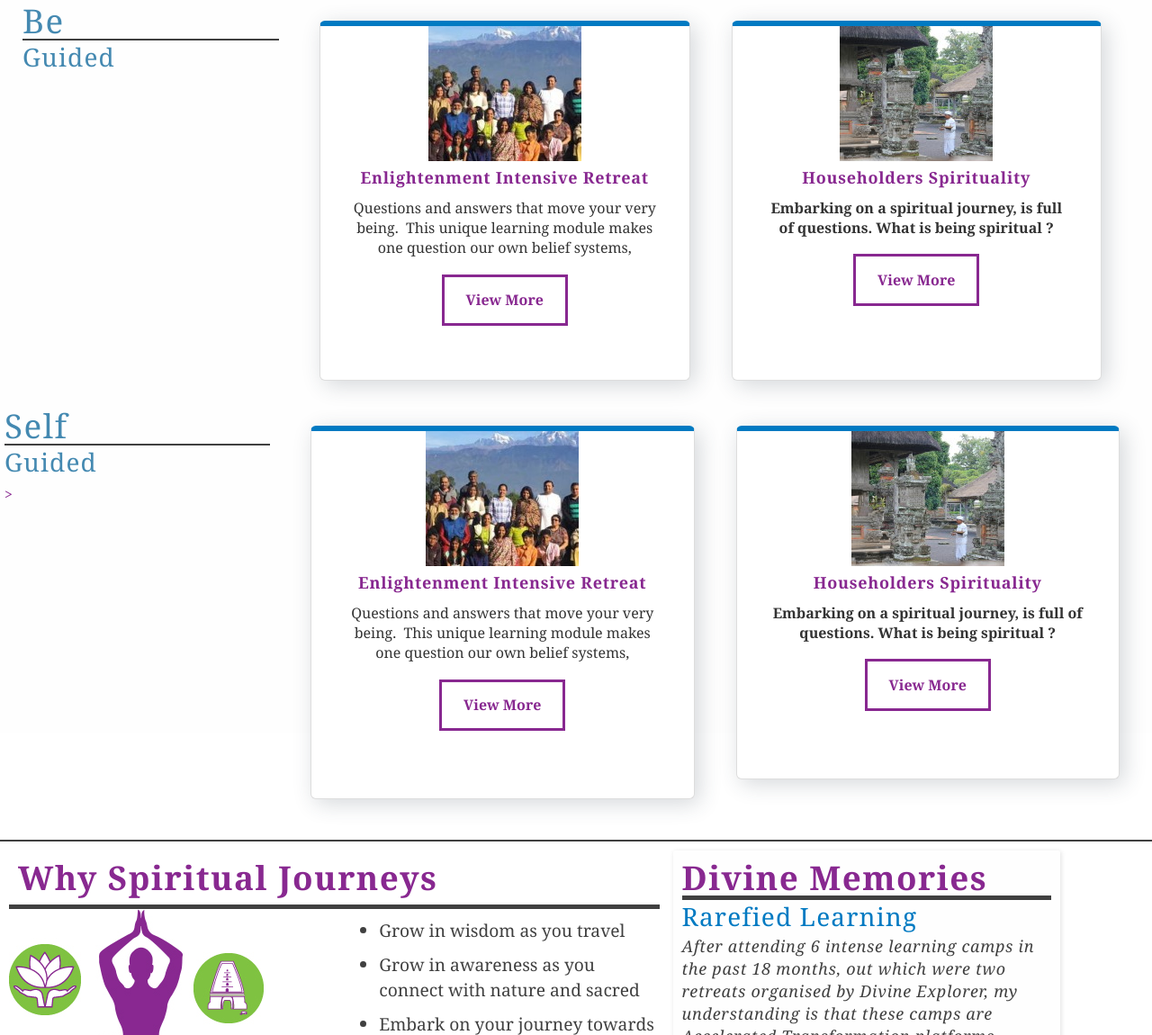
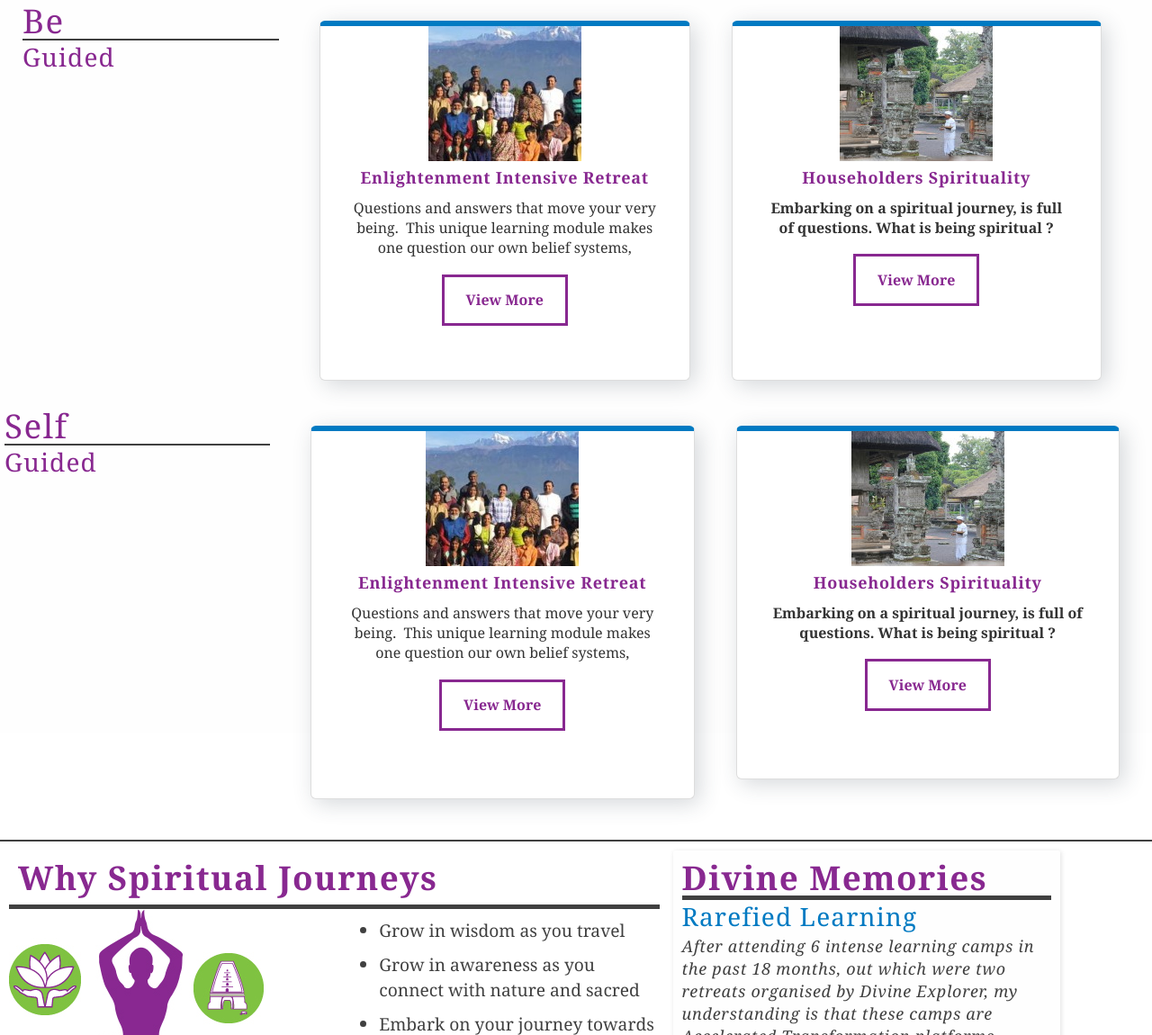
Before and after one commit to GHSKM/testDE, a Jekyll site: the page built from index.html, in a window 1280 px wide and 1400 px high, scrolled down 335 px. Shown: the part 250-1400 px from the top of the window at 90% size. Built offline with Jekyll 4.4.1, drawn with Linux system fonts in a browser that asks for light colours; nearby versions of some CDN libraries; some web fonts are replaced; library files that are not in the unit come from our copies.

Commit message:
Small style change

```diff
--- a/_sass/_basics.scss
+++ b/_sass/_basics.scss
@@ -226,12 +226,12 @@
     margin-left:-30px;
 }
 
-.normal-text {
+.normal-text a {
     text-decoration: none;
     color: $brand-primary;
 
 
-    &:hover {
+    & a:hover {
         text-decoration: none;
         color: $brand-primary;
     }
--- a/index.html
+++ b/index.html
@@ -45,7 +45,7 @@ layout: default
                 <h2>Self</h2>
                 <div class="border-bottom"></div>
                 <h3>Guided</h3>
-            </a>>
+            </a>
             <!--<a href="{{site.baseurl}}explore" class="button pull-right" role="button">View More</a>-->
         </div>
         <!--<div class="row" id="#Popular">-->
```
